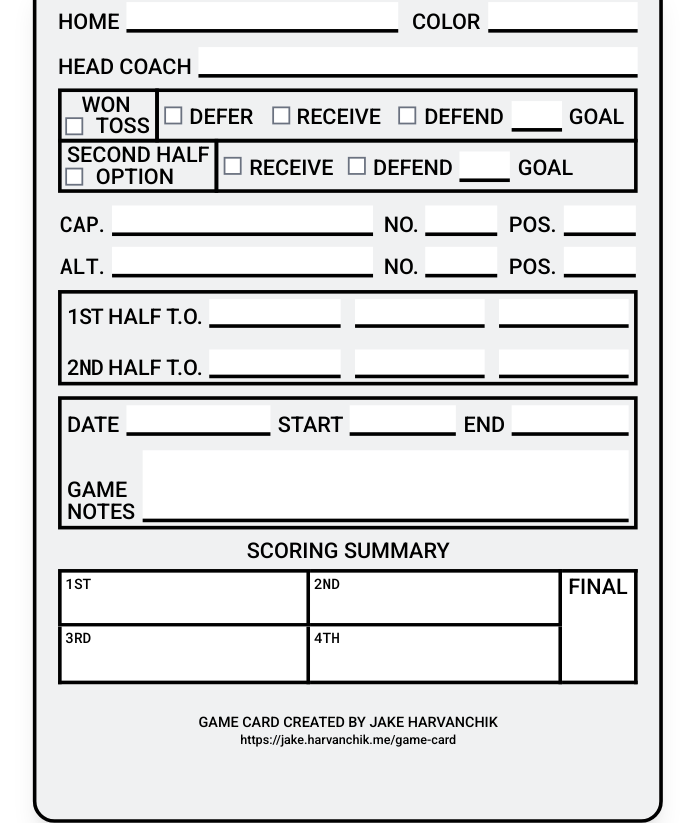
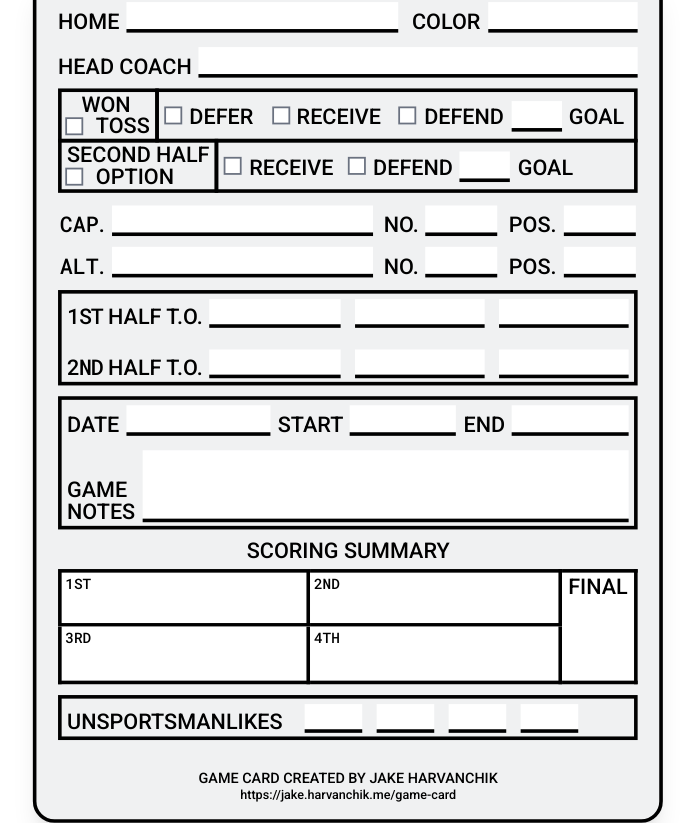
Before and after one commit to harvanchik/football-game-card, a website: page index.html in a window 1280 px wide. Shown: the whole page, without its empty margins (292-986 px from the left). Drawn offline with nearby package versions, Linux system fonts and the light colour scheme.

Commit message:
added unsportsmanlike conduct section

```diff
--- a/index.html
+++ b/index.html
@@ -387,6 +387,28 @@
         </div>
         <!-- END: Scoring Record -->
 
+        <!-- START: Unsportsmanlike Conducts -->
+        <div
+          x-data
+          class="flex flex-col space-y-3 border-2 border-black px-[3px] pt-[3px] pb-[2px]">
+          <div class="flex flex-row space-x-1 font-mono font-medium">
+            <h2>UNSPORTSMANLIKES</h2>
+            <div class="mt-auto flex flex-row space-x-2">
+              <template x-for="i in 4">
+                <input
+                  type="number"
+                  spellcheck="false"
+                  class="!h-4 text-center"
+                  oninput="this.value = this.value.slice(0,this.maxLength)"
+                  maxlength="2"
+                  min="0"
+                  max="99" />
+              </template>
+            </div>
+          </div>
+        </div>
+        <!-- END: Unsportsmanlike Conducts -->
+
         <!-- START: Credit -->
         <h3 class="mx-auto !mt-[1.125rem] flex w-max flex-col space-y-0.5">
           <span class="text-[8px] font-medium uppercase">
```
